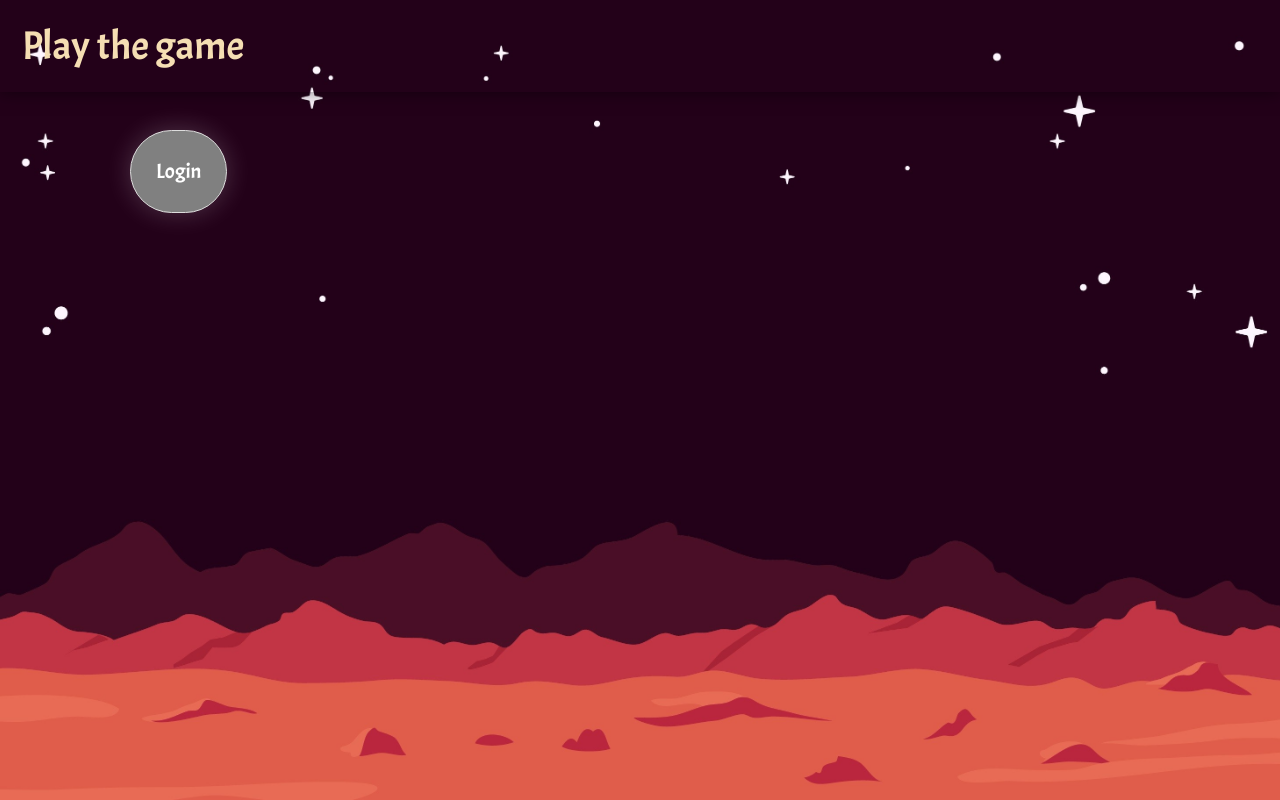
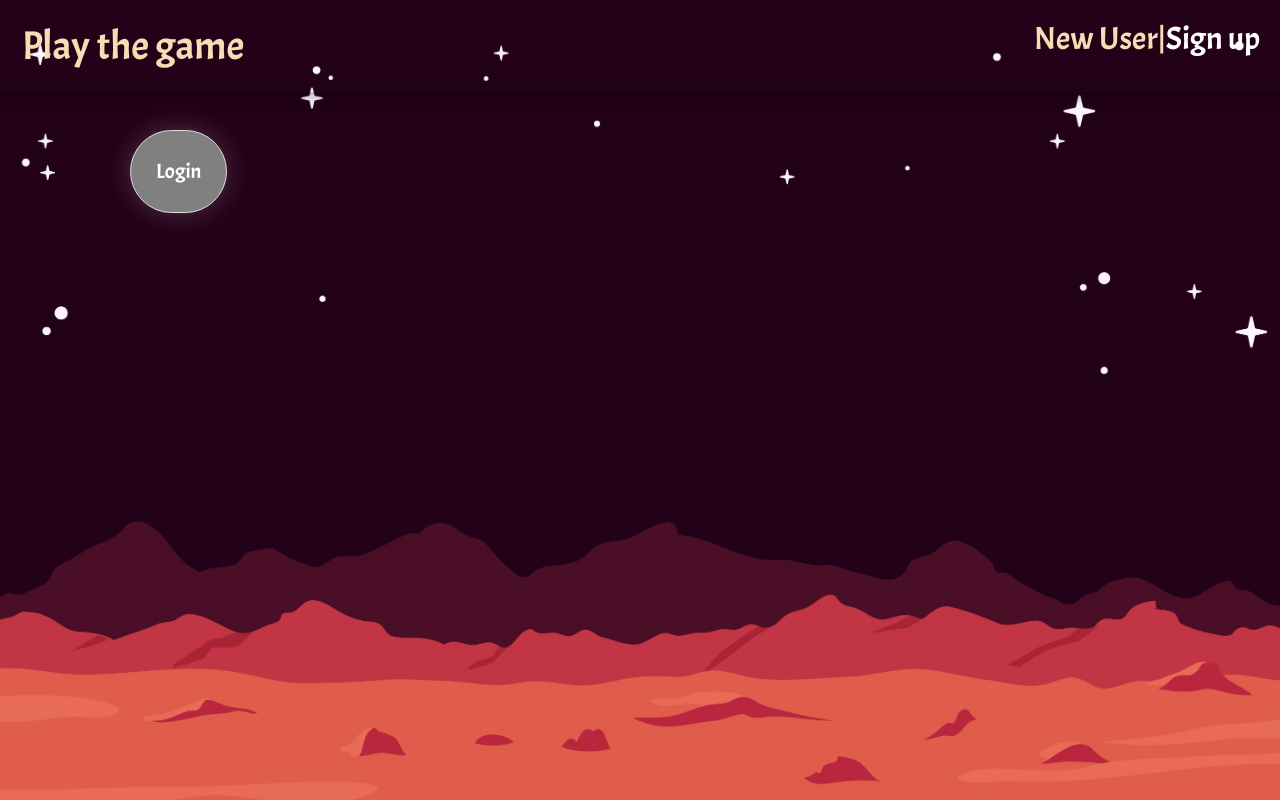
Before and after one commit to Shivanshdev12/front, a plain HTML site: page index.html in a window 1280 px wide. Drawn offline with nearby package versions, Linux system fonts and the light colour scheme.

Commit message:
Update index.html

```diff
--- a/index.html
+++ b/index.html
@@ -24,7 +24,7 @@
         <div>
         <div id="header">
             <h1>Play the game</h1>
-            <!--<h2>New User|<a href="newuser.html" style="color:white;">Sign up</a></h2>-->
+            <h2>New User|<a href="newuser.html" style="color:white;">Sign up</a></h2>
         </div>
         <div id="back">
         <!--<img src="rocket.png" class="signin">-->
```
